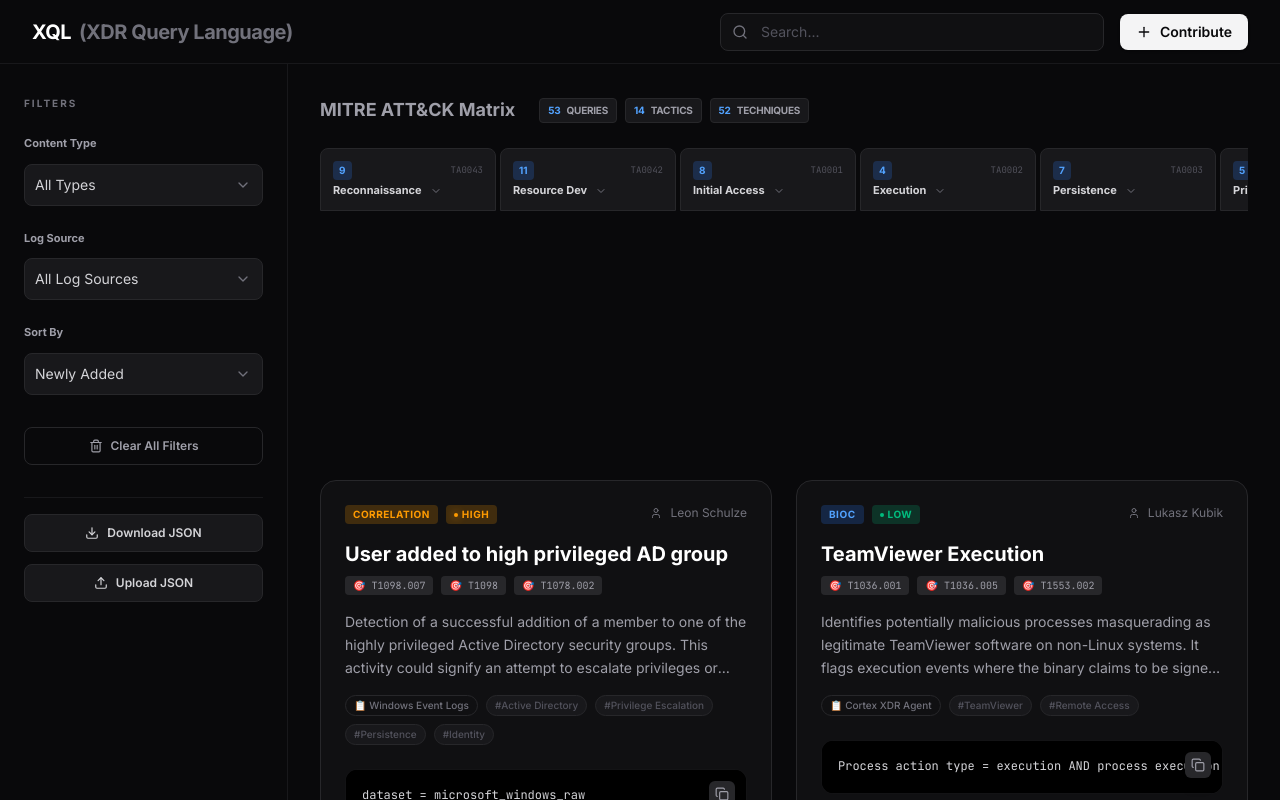
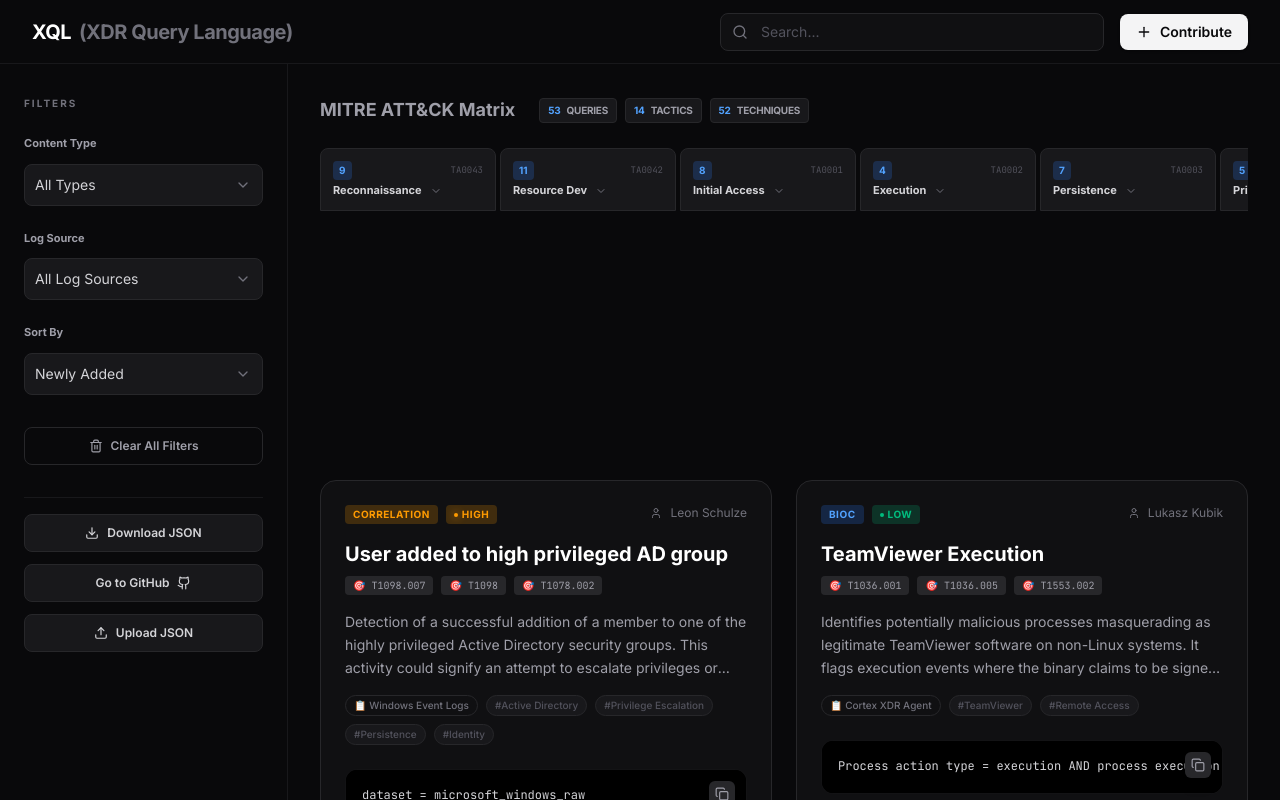
Before and after one commit to xcode96/Cortex-XDR-XSIAM, a React (Vite) app: page / in a window 1280 px wide. Shown: the top 800 px of the page. Built offline with nearby package versions, Linux system fonts and the light colour scheme.

Commit message:
Update App.tsx

```diff
--- a/src/App.tsx
+++ b/src/App.tsx
@@ -4,7 +4,7 @@
  */
 
 import React, { useState, useMemo, useEffect, useRef } from 'react';
-import { Search, Plus, Trash2, Shield, AlertCircle, Copy, Check, ExternalLink, Filter, ChevronDown, ChevronRight, User, Loader2, Menu, X as CloseIcon, Download, Upload } from 'lucide-react';
+import { Search, Plus, Trash2, Shield, AlertCircle, Copy, Check, ExternalLink, Filter, ChevronDown, ChevronRight, User, Loader2, Menu, X as CloseIcon, Download, Upload, Github } from 'lucide-react';
 import { motion, AnimatePresence } from 'motion/react';
 import { TACTICS, MITRE_MAPPINGS, QUERIES } from './data';
 import { Query, Severity, ContentType } from './types';
@@ -415,6 +415,16 @@ export const QUERIES: Query[] = ${JSON.stringify(queries, null, 2)};
                 Download JSON
               </button>
 
+              <a
+                href="https://github.com/xcode96"
+                target="_blank"
+                rel="noopener noreferrer"
+                className="flex items-center justify-center gap-2 w-full py-2.5 bg-zinc-900 border border-zinc-800 rounded-lg text-xs font-semibold hover:bg-zinc-800 transition-colors text-zinc-300"
+              >
+                Go to GitHub
+                <Github className="w-3.5 h-3.5" />
+              </a>
+
               <button
                 onClick={() => fileInputRef.current?.click()}
                 className="flex items-center justify-center gap-2 w-full py-2.5 bg-zinc-900 border border-zinc-800 rounded-lg text-xs font-semibold hover:bg-zinc-800 transition-colors text-zinc-300"
@@ -489,8 +499,8 @@ export const QUERIES: Query[] = ${JSON.stringify(queries, null, 2)};
                       </div>
                     </button>
 
-                    <div className={`flex flex-col gap-1 overflow-hidden transition-all duration-300 ${isExpanded ? 'max-h-[500px] opacity-100 mt-1' : 'max-h-0 opacity-0'}`}>
-                      {techniquesInTactic.map(tech => {
+                    <div className={`flex flex-col gap-1 transition-all duration-300 ${isExpanded ? 'max-h-[1000px] opacity-100 mt-1 overflow-visible' : 'max-h-0 opacity-0 overflow-hidden'}`}>
+                      {techniquesInTactic.map((tech, index) => {
                         const tc = queries.filter(q => q.mitre_ids.some(mid => mid.startsWith(tech.id))).length;
                         const isSelected = selectedMitre.has(tech.id);
 
@@ -498,6 +508,8 @@ export const QUERIES: Query[] = ${JSON.stringify(queries, null, 2)};
                         const isAssociatedWithHoveredQuery = hoveredQueryId && queries.find(q => q.id === hoveredQueryId)?.mitre_ids.some(mid => mid.startsWith(tech.id));
 
                         if (tc === 0) return null;
+
+                        const isTopTechnique = index < 3;
 
                         return (
                           <div
@@ -523,10 +535,10 @@ export const QUERIES: Query[] = ${JSON.stringify(queries, null, 2)};
                             <AnimatePresence>
                               {hoveredTechniqueId === tech.id && (
                                 <motion.div
-                                  initial={{ opacity: 0, scale: 0.95, y: 10 }}
+                                  initial={{ opacity: 0, scale: 0.95, y: isTopTechnique ? -10 : 10 }}
                                   animate={{ opacity: 1, scale: 1, y: 0 }}
-                                  exit={{ opacity: 0, scale: 0.95, y: 10 }}
-                                  className="absolute bottom-full left-1/2 -translate-x-1/2 mb-3 w-64 bg-zinc-900 border border-zinc-800 rounded-xl p-4 shadow-2xl z-[100] pointer-events-none"
+                                  exit={{ opacity: 0, scale: 0.95, y: isTopTechnique ? -10 : 10 }}
+                                  className={`absolute ${isTopTechnique ? 'top-full mt-3' : 'bottom-full mb-3'} left-1/2 -translate-x-1/2 w-64 bg-zinc-900 border border-zinc-800 rounded-xl p-4 shadow-2xl z-[100] pointer-events-none`}
                                 >
                                   <div className="text-zinc-100 font-bold mb-2 flex items-center justify-between">
                                     <span>{tech.name}</span>
@@ -535,7 +547,7 @@ export const QUERIES: Query[] = ${JSON.stringify(queries, null, 2)};
                                   <p className="text-zinc-400 text-[10px] leading-relaxed italic">
                                     {tech.description || "No description available for this technique."}
                                   </p>
-                                  <div className="absolute top-full left-1/2 -translate-x-1/2 w-3 h-3 bg-zinc-900 border-r border-b border-zinc-800 rotate-45 -mt-1.5" />
+                                  <div className={`absolute ${isTopTechnique ? 'bottom-full -mb-1.5' : 'top-full -mt-1.5'} left-1/2 -translate-x-1/2 w-3 h-3 bg-zinc-900 border-zinc-800 rotate-45 ${isTopTechnique ? 'border-l border-t' : 'border-r border-b'}`} />
                                 </motion.div>
                               )}
                             </AnimatePresence>
@@ -695,6 +707,17 @@ export const QUERIES: Query[] = ${JSON.stringify(queries, null, 2)};
         </main>
       </div>
 
+      {/* Footer */}
+      <footer className="py-6 px-8 border-t border-zinc-900 bg-black flex flex-col sm:flex-row items-center justify-between gap-4">
+        <div className="flex items-center gap-2 text-zinc-500 text-xs font-medium">
+          <Shield className="w-4 h-4" />
+          <span>XQL Hub &copy; {new Date().getFullYear()}</span>
+        </div>
+        <div className="flex items-center gap-6">
+          <span className="text-zinc-500 text-xs">Community-led Project</span>
+        </div>
+      </footer>
+
       <ContributeModal
         isOpen={isContributeModalOpen}
         onClose={() => {
```
